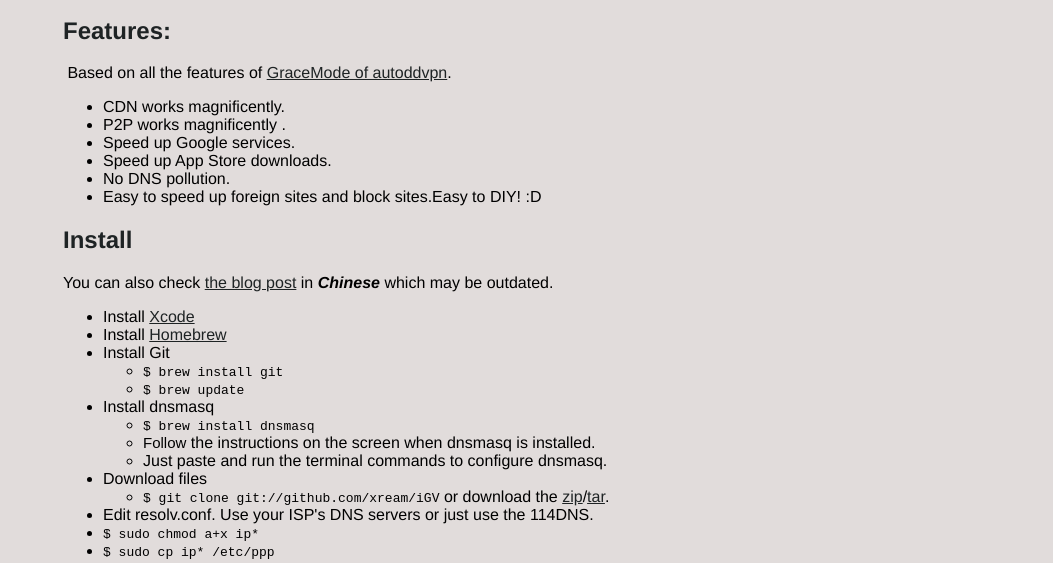
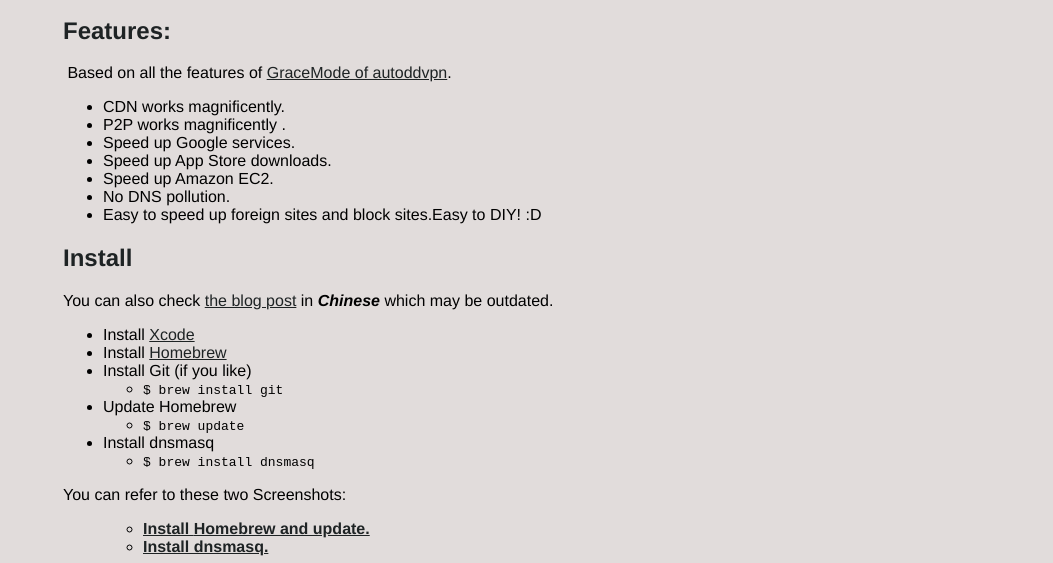
Before and after one commit to gonghao/iGV, a plain HTML site: page index.html in a window 1280 px wide. Shown: the part 330-893 px from the top of the page, without its empty margins (227-1280 px from the left). Drawn offline with Linux system fonts and the light colour scheme.

Commit message:
Screenshots

```diff
--- a/index.html
+++ b/index.html
@@ -61,6 +61,9 @@
         </li>
         <li>Speed up Google services.</li>
         <li>Speed up App Store downloads.</li>
+        <li>Speed up Amazon EC2.
+          <meta charset="utf-8">
+        </li>
         <li>No DNS pollution.<br>
         </li>
         <li>Easy to speed up foreign sites and block sites.Easy to DIY! :D <br>
@@ -77,23 +80,47 @@
       <ul>
         <li style="text-align: left;">Install <a href="http://itunes.apple.com/us/app/xcode/id448457090?mt=12">Xcode</a></li>
         <li style="text-align: left;">Install <a href="https://github.com/mxcl/homebrew/wiki/installation">Homebrew</a></li>
-        <li style="text-align: left;">Install Git<br>
+        <li style="text-align: left;">Install Git (if you like)<br>
         </li>
         <ul>
           <li style="text-align: left;"><code>$ brew install git</code></li>
         </ul>
+        <li style="text-align: left;">Update Homebrew<br>
+        </li>
         <ul>
           <li style="text-align: left;"><code>$ brew update</code><br>
           </li>
         </ul>
         <li style="text-align: left;">Install dnsmasq</li>
         <ul>
-          <li style="text-align: left;"><code>$ brew install dnsmasq</code><br>
-          </li>
-          <li style="text-align: left;"><span style="color: rgb(0, 0, 0); font-family: Arial; font-size: 15px; font-style: normal; font-variant: normal; font-weight: normal; letter-spacing: normal; line-height: normal; orphans: 2; text-indent: 0px; text-transform: none; white-space: pre-wrap; widows: 2; word-spacing: 0px; display: inline ! important; float: none;">Follow</span>
-            the instructions on the screen when dnsmasq is installed.</li>
-          <li style="text-align: left;"><span style="color: rgb(0, 0, 0); font-family: Arial; font-size: 15px; font-style: normal; font-variant: normal; font-weight: normal; letter-spacing: normal; line-height: normal; orphans: 2; text-indent: 0px; text-transform: none; white-space: pre-wrap; widows: 2; word-spacing: 0px; display: inline ! important; float: none;"></span>Just
-            paste and run the terminal commands to configure dnsmasq.</li>
+          <li style="text-align: left;"><code>$ brew install dnsmasq<span style="font-family: Helvetica,Arial,FreeSans,san-serif;"></span></code></li>
+        </ul>
+      </ul>
+      <p>You can refer to these two
+        <meta charset="utf-8">
+        Screenshots:</p>
+      <ul>
+        <ul>
+          <ul>
+            <ul>
+              <ul>
+                <ul>
+                </ul>
+              </ul>
+            </ul>
+          </ul>
+          <li style="text-align: left;"><strong><a href="http://ww2.sinaimg.cn/large/7112dac1gw1dnq9jk71ahj.jpg">Install
+                </a><a href="http://ww2.sinaimg.cn/large/7112dac1gw1dnq9jk71ahj.jpg">Homebrew
+                and update.</a></strong></li>
+          <li style="text-align: left;"><strong><span style="text-decoration: underline;"></span><a
+                href="http://ww3.sinaimg.cn/large/7112dac1gw1dnq9jxa6gnj.jpg">Install
+                dnsmasq.</a></strong></li>
+        </ul>
+      </ul>
+      <ul>
+        <ul>
+          <ul>
+          </ul>
         </ul>
         <li style="text-align: left;"><code><span style="font-family: Helvetica,Arial,FreeSans,san-serif;"></span></code>Download
           files</li>
```
